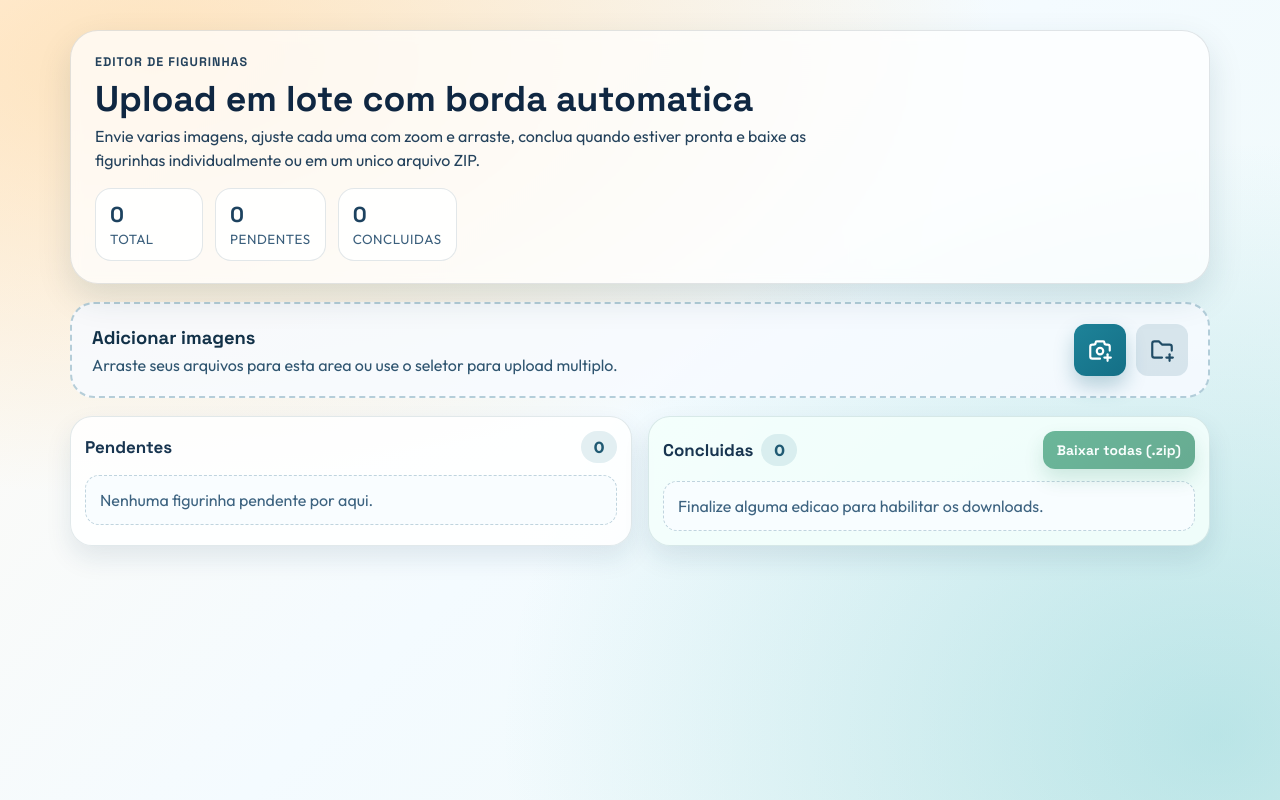
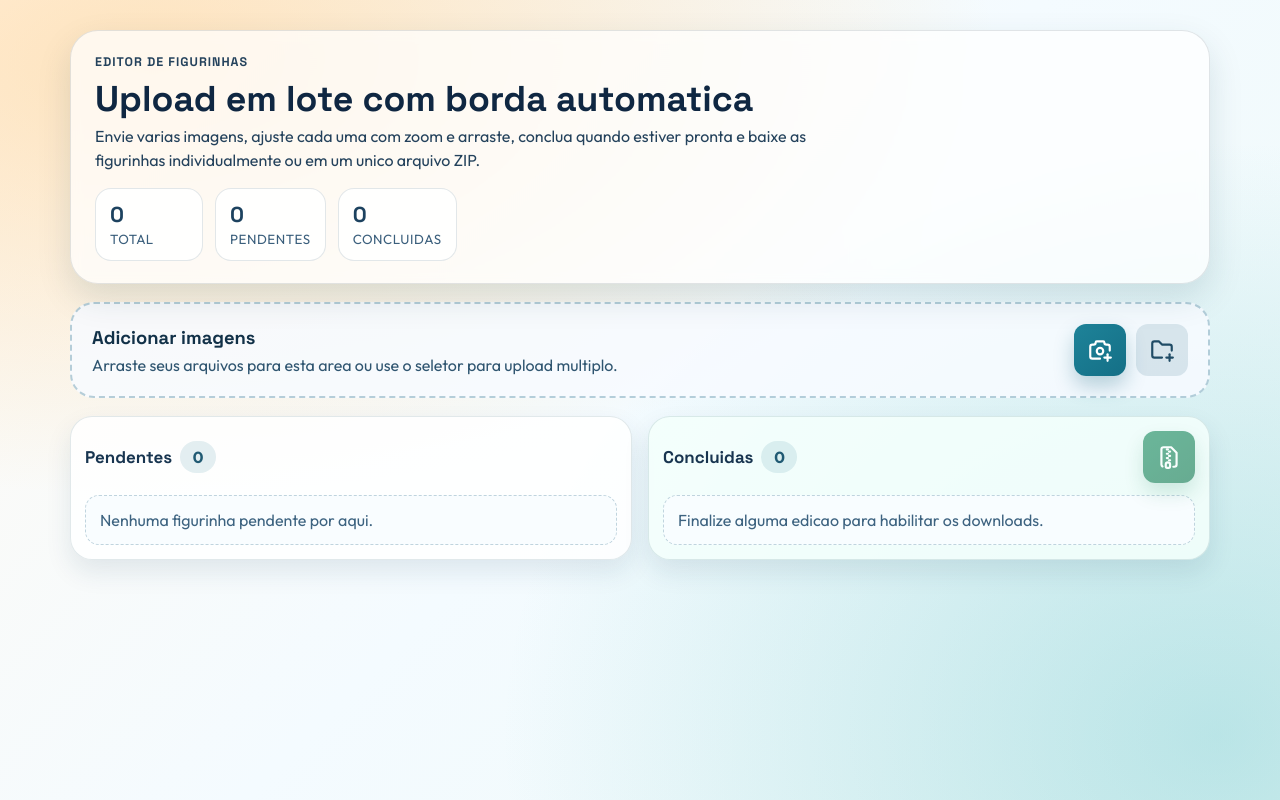
Before and after one commit to MontebellerZ/gerador-figurinhas, a React (Vite) app: page / in a window 1280 px wide. Built offline with nearby package versions, Linux system fonts and the light colour scheme.

Commit message:
feat: adicionar novos ícones para ações de edição e download, e otimizar a interface do cabeçalho do quadro

```diff
--- a/src/App.scss
+++ b/src/App.scss
@@ -168,6 +168,7 @@ body {
 
 .board__header {
 	margin-bottom: 12px;
+	min-height: 52px;
 	display: flex;
 	align-items: center;
 	justify-content: space-between;
--- a/src/App.tsx
+++ b/src/App.tsx
@@ -8,7 +8,7 @@ import {
   type PointerEvent,
   type WheelEvent,
 } from "react";
-import { TbCameraPlus, TbFolderPlus } from "react-icons/tb";
+import { TbCameraPlus, TbDownload, TbFileZip, TbFolderPlus, TbPencil } from "react-icons/tb";
 import "./App.scss";
 import type { StickerItem, StickerOrientation, StickerTransform } from "./types";
 import { downloadAllAsZip, downloadBlob } from "./utils/downloads";
@@ -158,22 +158,26 @@ function StickerCard({
       <div className="sticker-card__actions">
         <button
           type="button"
-          className="button button--soft"
+          className="button button--soft button--icon-only"
           onClick={() => {
             void onEdit(item.id);
           }}
+          title={item.status === "pending" ? "Editar" : "Reeditar"}
+          aria-label={item.status === "pending" ? "Editar" : "Reeditar"}
         >
-          {item.status === "pending" ? "Editar" : "Reeditar"}
+          <TbPencil aria-hidden="true" />
         </button>
 
         {item.status === "completed" ? (
           <button
             type="button"
-            className="button button--success"
+            className="button button--success button--icon-only"
             onClick={() => onDownload(item.id)}
             disabled={isDownloading}
+            title={isDownloading ? "Gerando..." : "Baixar"}
+            aria-label={isDownloading ? "Gerando..." : "Baixar"}
           >
-            {isDownloading ? "Gerando..." : "Baixar"}
+            <TbDownload aria-hidden="true" />
           </button>
         ) : null}
       </div>
@@ -633,9 +637,11 @@ function App() {
 
       <main className="boards">
         <section className="board">
-          <header className="board__header">
-            <h2>Pendentes</h2>
-            <span>{pendingItems.length}</span>
+          <header className="board__header board__header--split">
+            <div>
+              <h2>Pendentes</h2>
+              <span>{pendingItems.length}</span>
+            </div>
           </header>
 
           {pendingItems.length === 0 ? (
@@ -664,13 +670,15 @@ function App() {
 
             <button
               type="button"
-              className="button button--success"
+              className="button button--success button--icon-only"
               onClick={() => {
                 void handleDownloadAll();
               }}
               disabled={completedItems.length === 0 || isDownloadingAll}
+              title={isDownloadingAll ? "Gerando ZIP..." : "Baixar todas (.zip)"}
+              aria-label={isDownloadingAll ? "Gerando ZIP..." : "Baixar todas (.zip)"}
             >
-              {isDownloadingAll ? "Gerando ZIP..." : "Baixar todas (.zip)"}
+              <TbFileZip aria-hidden="true" />
             </button>
           </header>
 
```
